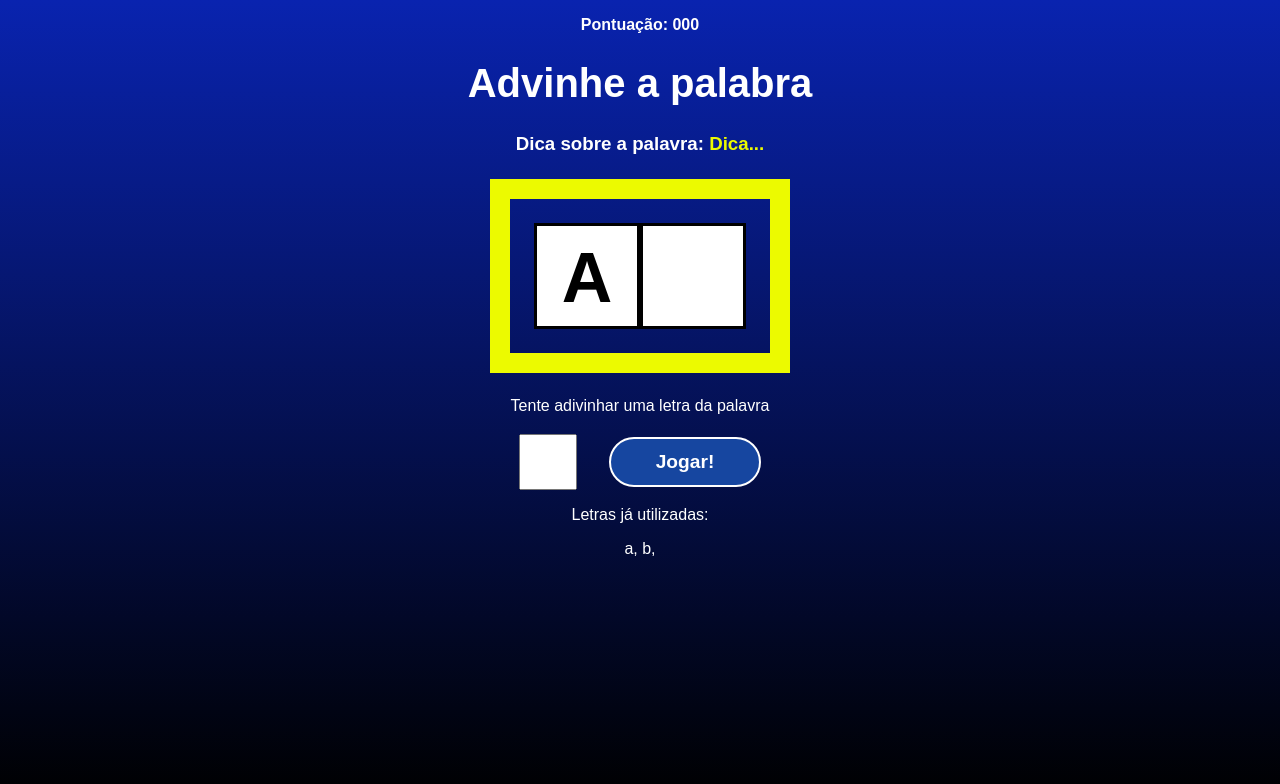
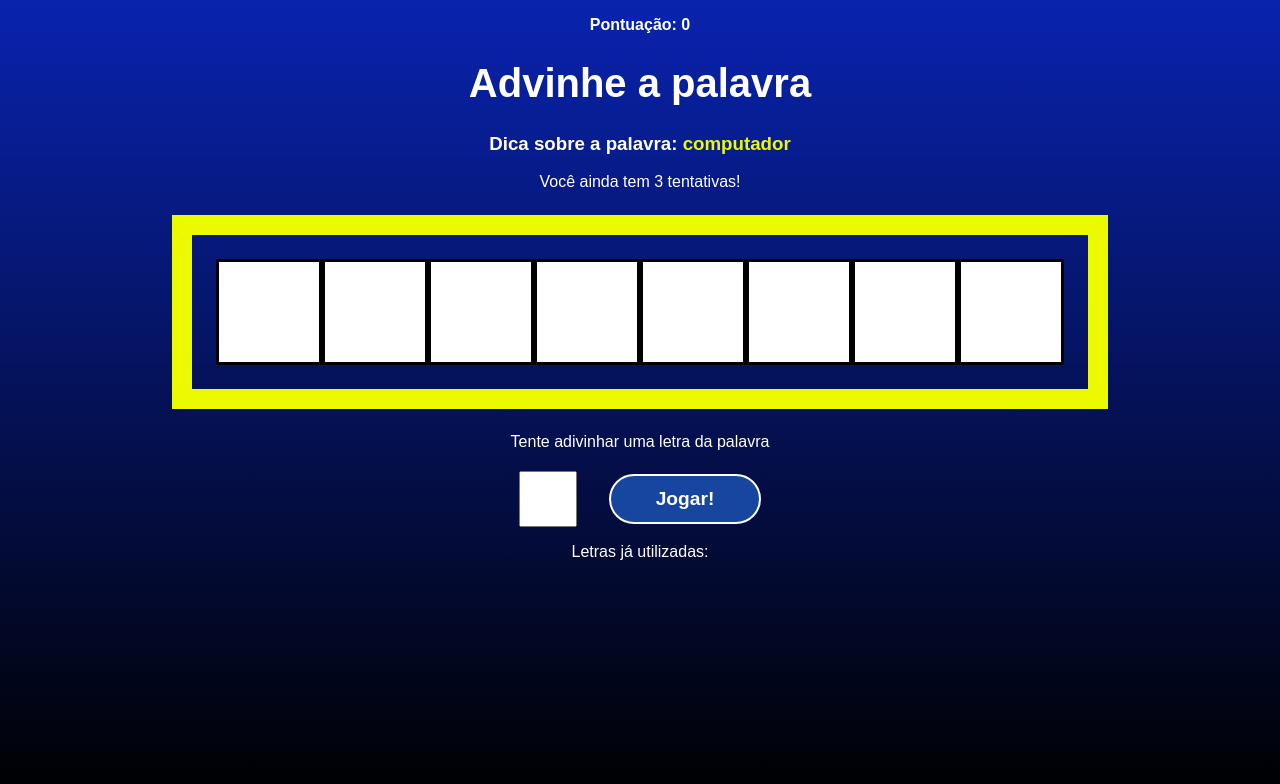
Before and after one commit to SilvaRDev/curso-react, a React (Vite) app in the folder 7-SECRET-WORD/secretword/: page / in a window 1280 px wide. Both pictures are taken after a click on the button "Começar o jogo!". Shown: the top 784 px of the page. Built offline with nearby package versions, Linux system fonts and the light colour scheme.

Commit message:
Sistema de adicionar dados da palavra na interface adicionados

```diff
--- a/7-SECRET-WORD/secretword/src/App.jsx
+++ b/7-SECRET-WORD/secretword/src/App.jsx
@@ -23,8 +23,13 @@ function App() {
   const [words] = useState(wordsList)
 
   const [pickedWord, setPickedWord] = useState('')
-  const [pickedCategoty, setPickedCategory] = useState('')
+  const [pickedCategory, setPickedCategory] = useState('')
   const [letters, setLetters] = useState([])
+
+  const [guessedLetters, setGuessedLetters] = useState([])
+  const [wrongLetters, setWrongLetters] = useState([])
+  const [guesses, setGuesses] = useState(3)
+  const [score, setScore] = useState(0)
 
   const pickWordAndCategory = () => {
     // Pick a random category
@@ -59,7 +64,7 @@ function App() {
     // fill states
     setPickedCategory(category)
     setPickedWord(word)
-    setLetters(letters)
+    setLetters(wordLetters)
 
     setGameStage(stages[1].name)
   }
@@ -77,7 +82,18 @@ function App() {
   return (
     <div className="App">
       {gameStage === 'start' && <StartScreen startGame={startGame} />}
-      {gameStage === 'game' && <Game verifyLetter={verifyLetter} />}
+      {gameStage === 'game' && (
+        <Game
+          verifyLetter={verifyLetter}
+          pickedWord={pickedWord}
+          pickedCategory={pickedCategory}
+          letters={letters}
+          guessedLetters={guessedLetters}
+          wrongLetters={wrongLetters}
+          guesses={guesses}
+          score={score}
+        />
+      )}
       {gameStage === 'end' && <GameOver retry={retry} />}
     </div>
   )
--- a/7-SECRET-WORD/secretword/src/components/Game.jsx
+++ b/7-SECRET-WORD/secretword/src/components/Game.jsx
@@ -1,30 +1,48 @@
 import './Game.css'
 
-const Game = ({ verifyLetter }) => {
+const Game = ({
+  verifyLetter,
+  pickedWord,
+  pickedCategory,
+  letters,
+  guessedLetters,
+  wrongLetters,
+  guesses,
+  score,
+}) => {
   return (
     <div className="game">
       <p className="points">
-        <span>Pontuação: 000</span>
+        <span>Pontuação: {score}</span>
       </p>
-      <h1>Advinhe a palabra</h1>
+      <h1>Advinhe a palavra</h1>
       <h3 className="tip">
-        Dica sobre a palavra: <span>Dica...</span>
+        Dica sobre a palavra: <span>{pickedCategory}</span>
       </h3>
+      <p>Você ainda tem {guesses} tentativas!</p>
       <div className="wordContainer">
-        <span className='letter'>A</span>
-        <span className='blankSquare'></span>
+        {letters.map((letter, i) =>
+          guessedLetters.includes(letter) ? (
+            <span key={i} className="letter">
+              {letter}
+            </span>
+          ) : (
+            <span key={i} className="blankSquare"></span>
+          )
+        )}
       </div>
       <div className="letterContainer">
         <p>Tente adivinhar uma letra da palavra</p>
         <form>
-          <input type="text" name="letter" maxLength='1' required />
+          <input type="text" name="letter" maxLength="1" required />
           <button>Jogar!</button>
         </form>
       </div>
       <div className="wrongLettersContainer">
         <p>Letras já utilizadas:</p>
-        <span>a, </span>
-        <span>b, </span>
+        {wrongLetters.map((letter, i) => (
+          <span key={i}>{letter}, </span>
+        ))}
       </div>
     </div>
   )
```
